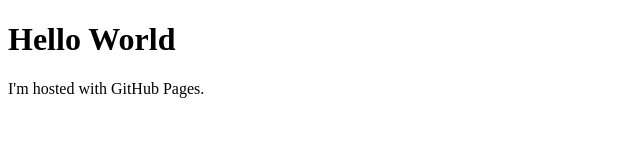
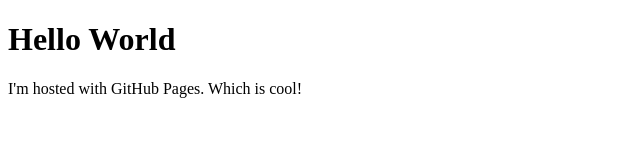
Before and after one commit to AdamMHerman/AdamMHerman.github.io, a plain HTML site: page Work/index.html in a window 1280 px wide. Shown: the whole page, without its empty margins (0-640 px from the left). Drawn offline with Linux system fonts and the light colour scheme.

Commit message:
Update index.html

```diff
--- a/Work/index.html
+++ b/Work/index.html
@@ -2,6 +2,6 @@
 <html>
 <body>
 <h1>Hello World</h1>
-<p>I'm hosted with GitHub Pages.</p>
+<p>I'm hosted with GitHub Pages. Which is cool!</p>
 </body>
 </html>
```
